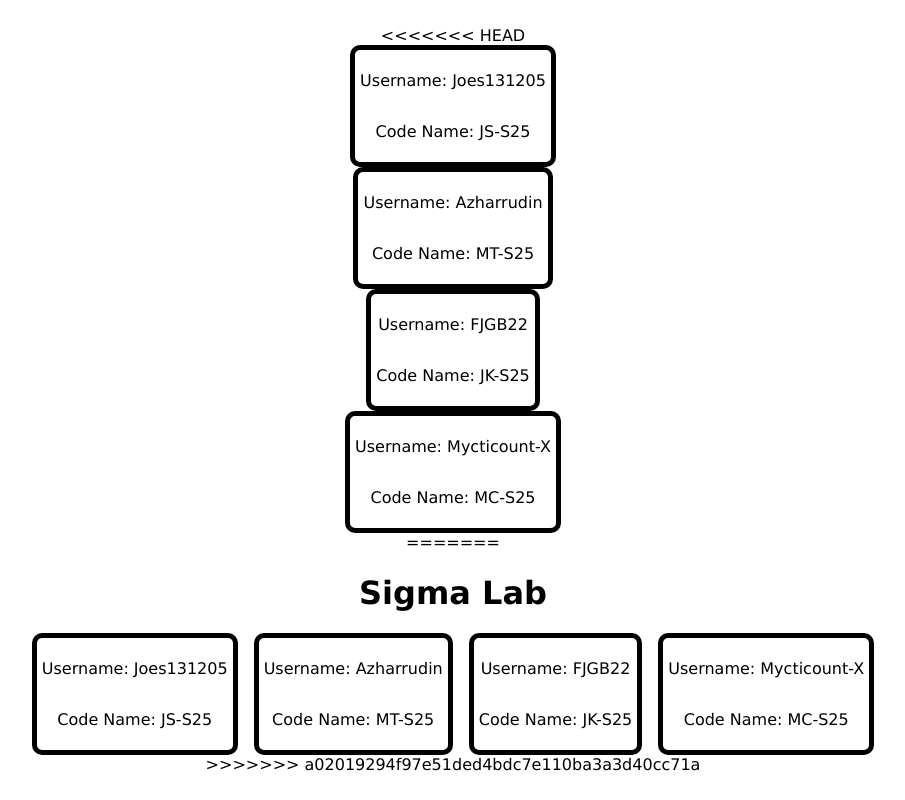
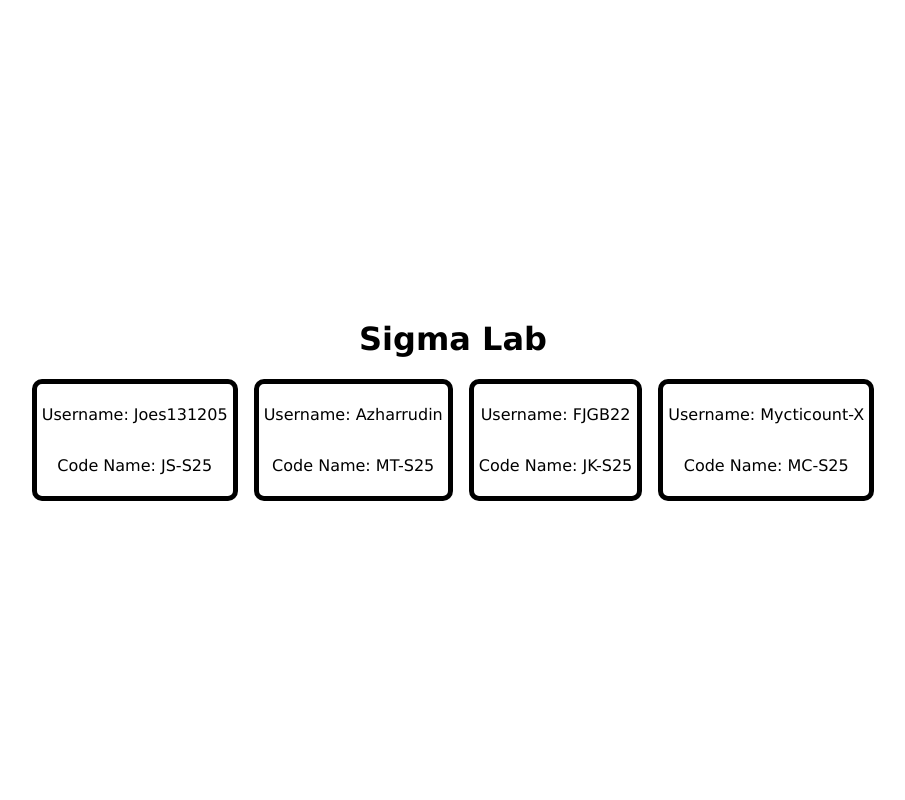
Before and after one commit to Joes131205/S-Class-Training, a plain HTML site: page index.html in a window 1280 px wide. Shown: the whole page, without its empty margins (187-1092 px from the left). Drawn offline with Linux system fonts and the light colour scheme.

Commit message:
Konflik sebentar

```diff
--- a/index.html
+++ b/index.html
@@ -7,24 +7,6 @@
     <link rel="stylesheet" href="index.css">
 </head>
 <body>
-<<<<<<< HEAD
-    <div>
-        <p>Username: Joes131205</p>
-        <p>Code Name: JS-S25</p>
-    </div>
-    <div>
-        <p>Username: Azharrudin</p>
-        <p>Code Name: MT-S25</p>
-    </div>
-    <div>
-        <p>Username: FJGB22</p>
-        <p>Code Name: JK-S25</p>
-    </div>
-    <div>
-        <p>Username: Mycticount-X</p>
-        <p>Code Name: MC-S25</p>
-    </div>
-=======
     <h1>Sigma Lab</h1>
     <section>
         <div>
@@ -45,6 +27,5 @@
         </div>
     </section>
 
->>>>>>> a02019294f97e51ded4bdc7e110ba3a3d40cc71a
 </body>
 </html>
```
